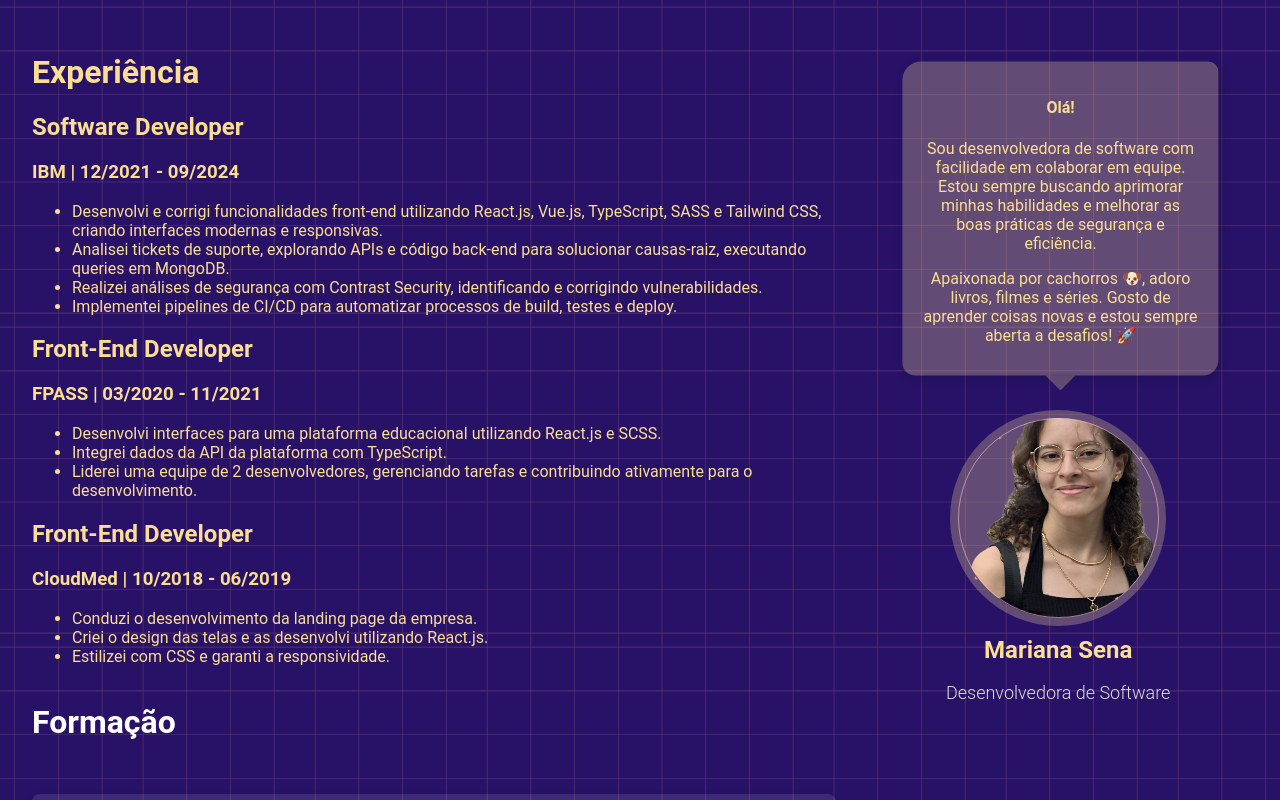
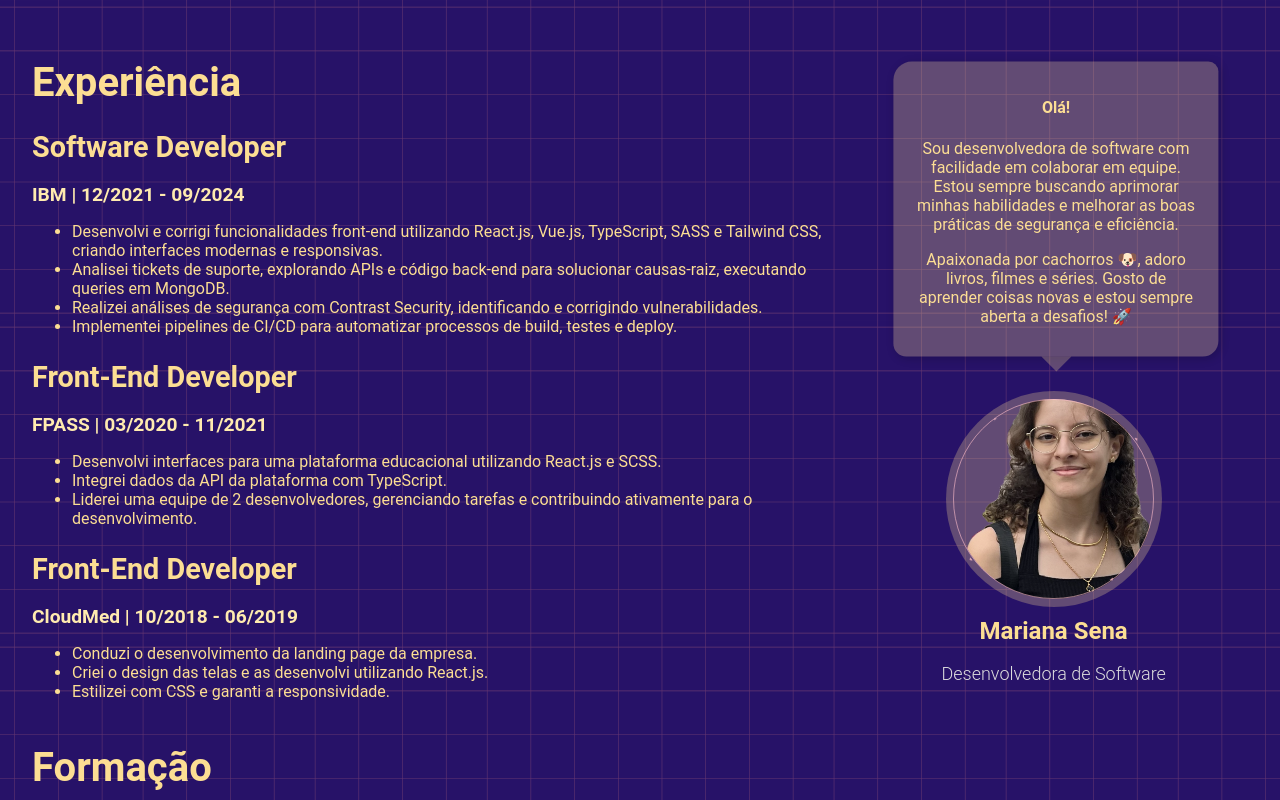
Before and after one commit to mari-sena/marisena, a Next.js app: page / in a window 1280 px wide. Shown: the top 800 px of the page. Built offline with nearby package versions, Linux system fonts and the light colour scheme.

Commit message:
chore: improving globals style

```diff
--- a/app/globals.css
+++ b/app/globals.css
@@ -1,14 +1,34 @@
 body {
   margin: 0;
   padding: 2rem;
-  font-family: "Roboto", monospace;
+  font-family: "Roboto", sans-serif;
   background-color: #271268;
+  background-image: url("/backg.svg");
   background-size: contain;
-  background-image: url("/backg.svg");
+}
 
-  @media (max-width: 768px) {
+@media (max-width: 768px) {
+  body {
     background-size: cover;
   }
+}
+
+h1 {
+  font-size: 2.5rem;
+  margin-bottom: 1rem;
+  color: #fcde93;
+}
+
+h2 {
+  font-size: 1.8rem;
+  margin-bottom: 0.5rem;
+  color: #fcde93;
+}
+
+h3 {
+  font-size: 1.2rem;
+  margin-bottom: 1rem;
+  color: #ffebaf;
 }
 
 .container {
@@ -17,13 +37,10 @@ body {
   }
 }
 
-.work-experience {
-  margin-right: 2rem;
-}
-
 .loading-screen {
   display: flex;
-  margin: 0;
+  justify-content: center;
+  align-items: center;
   color: #fcde93;
   clip-path: circle(0% at 50% 50%);
   animation: revealPage 2.5s forwards ease-in-out;
--- a/app/layout.tsx
+++ b/app/layout.tsx
@@ -1,6 +1,18 @@
 export const metadata = {
-  title: "Sena's portfólio",
+  title: "Mariana Sena's portfólio",
   description: "Bem-vindo ao meu portfólio!",
+  keywords: [
+    "Mariana Sena",
+    "Software Developer",
+    "Desenvolvedora de Software",
+    "Next.js",
+    "React",
+    "JavaScript",
+  ],
+  languages: {
+    "pt-BR": "/pt-BR",
+    "en-US": "/en-US",
+  },
   icons: {
     icon: "/computador-portatil.png",
   },
```
